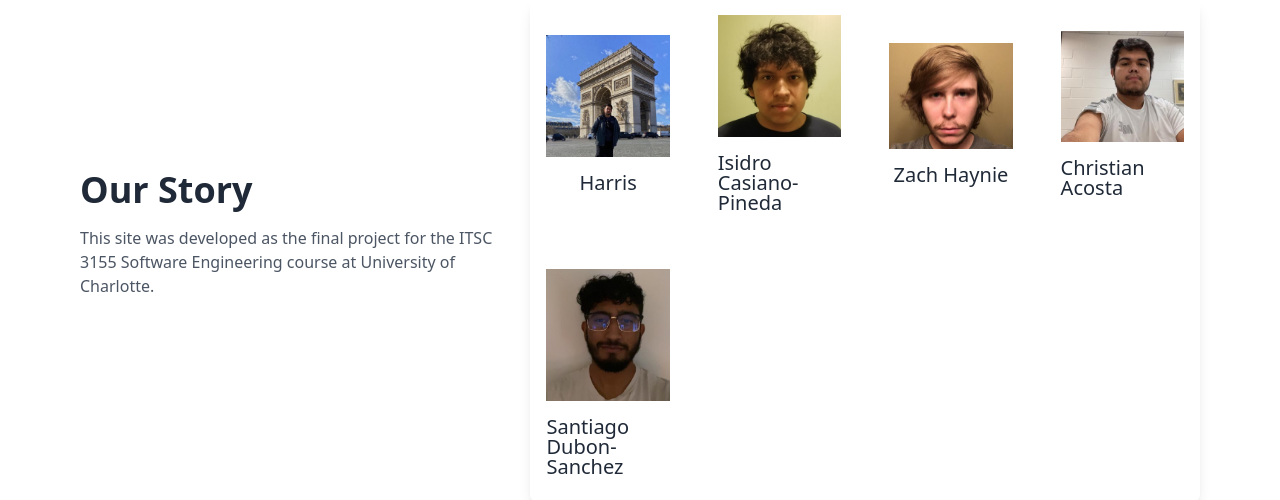
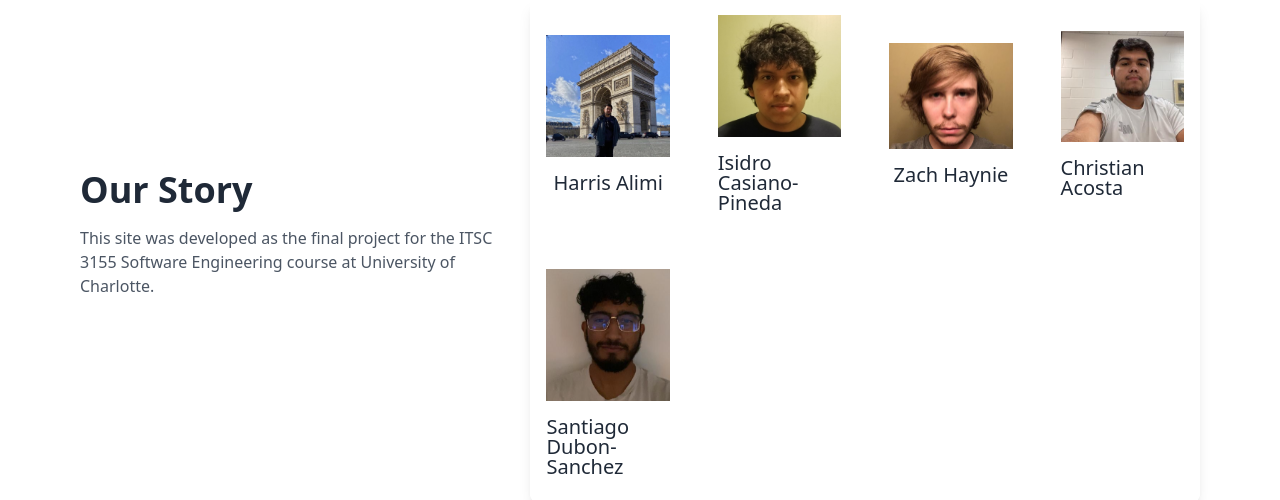
Before and after one commit to JuanPablo2655/3155_Final, a Flask app: page /about in a window 1280 px wide. Shown: the part 217-717 px from the top of the page. Run offline with Flask 3, Linux system fonts and the light colour scheme; parts of the project's set-up code (start-up, migrations or seed data) failed here and were passed over; some libraries are stand-ins or nearby versions.

Commit message:
fixing about template

```diff
--- a/templates/about.html
+++ b/templates/about.html
@@ -11,7 +11,7 @@
 				<div class="p-4 pb-6 flex justify-center flex-col items-center">
 					<img class="md:block hidden" src="static/Harris.png" alt="Harris Featured Image" />
 					<img class="md:hidden block" src="static/Harris.png" alt="Harris Featured Image" />
-					<p class="font-medium text-xl leading-5 text-gray-800 dark:text-white mt-4">Harris</p>
+					<p class="font-medium text-xl leading-5 text-gray-800 dark:text-white mt-4">Harris Alimi</p>
 				</div>
 				<div class="p-4 pb-6 flex justify-center flex-col items-center">
 					<img class="md:block hidden" src="static/Isidro.png" alt="Isidro Featured Image" />
```
